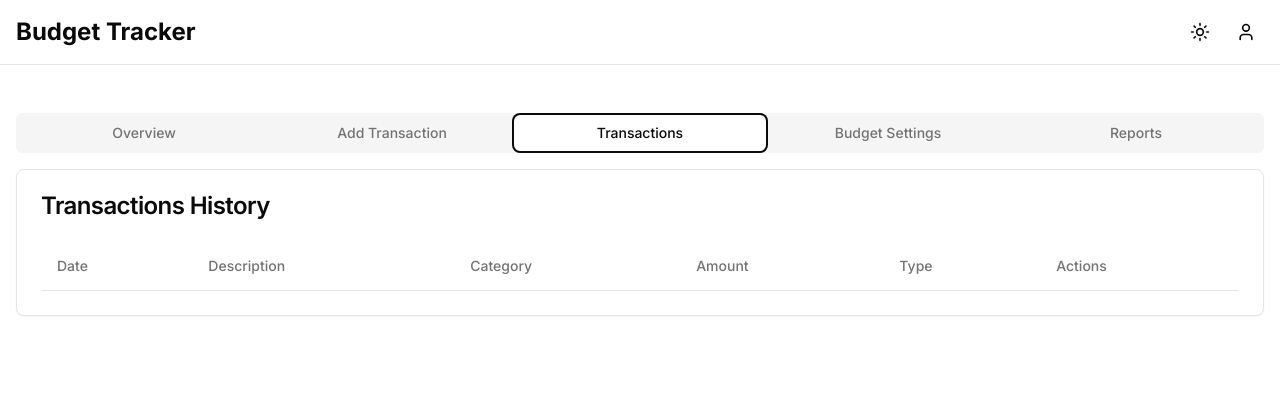
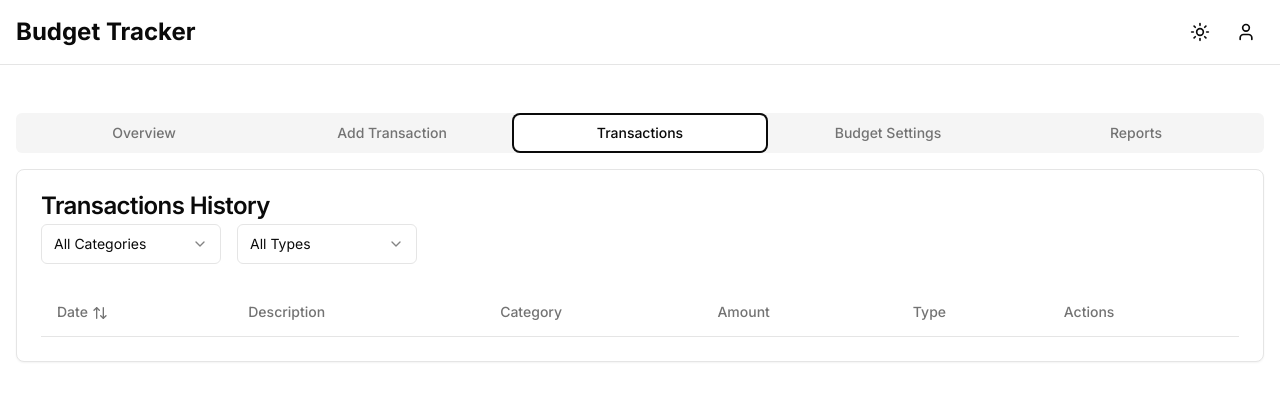
Before and after one commit to oakad96/budget-tracker, a Next.js app: page / in a window 1280 px wide. Both pictures are taken after a click on the tab "Transactions". Shown: the top 400 px of the page. Built offline with nearby package versions, Linux system fonts and the light colour scheme.

Commit message:
transacations sort and filter

```diff
--- a/components/transactions.tsx
+++ b/components/transactions.tsx
@@ -1,4 +1,4 @@
-import { useState } from "react";
+import { useState, useMemo } from "react";
 import {
   Table,
   TableBody,
@@ -13,6 +13,14 @@ import { EditTransactionDialog } from "@/components/edit-transaction-dialog";
 import { useStore } from "@/lib/store";
 import { Trash2 } from "lucide-react";
 import { Pencil } from "lucide-react";
+import {
+  Select,
+  SelectContent,
+  SelectItem,
+  SelectTrigger,
+  SelectValue,
+} from "@/components/ui/select";
+import { ArrowUpDown } from "lucide-react";
 
 interface Transaction {
   id: string;
@@ -28,6 +36,60 @@ export function Transactions() {
 
   const [editingTransaction, setEditingTransaction] =
     useState<Transaction | null>(null);
+
+  const [categoryFilter, setCategoryFilter] = useState<string>("all");
+  const [typeFilter, setTypeFilter] = useState<string>("all");
+  const [sortConfig, setSortConfig] = useState<{
+    key: keyof Transaction;
+    direction: "asc" | "desc";
+  }>({ key: "date", direction: "desc" });
+
+  const categories = useMemo(() => {
+    const uniqueCategories = new Set(state.transactions.map((t) => t.category));
+    return Array.from(uniqueCategories);
+  }, [state.transactions]);
+
+  const filteredAndSortedTransactions = useMemo(() => {
+    let filtered = [...state.transactions];
+
+    if (categoryFilter !== "all") {
+      filtered = filtered.filter((t) => t.category === categoryFilter);
+    }
+    if (typeFilter !== "all") {
+      filtered = filtered.filter((t) => t.type === typeFilter);
+    }
+
+    filtered.sort((a, b) => {
+      const aValue = a[sortConfig.key];
+      const bValue = b[sortConfig.key];
+
+      if (sortConfig.key === "date") {
+        return sortConfig.direction === "asc"
+          ? new Date(aValue).getTime() - new Date(bValue).getTime()
+          : new Date(bValue).getTime() - new Date(aValue).getTime();
+      }
+
+      if (typeof aValue === "number" && typeof bValue === "number") {
+        return sortConfig.direction === "asc"
+          ? aValue - bValue
+          : bValue - aValue;
+      }
+
+      return sortConfig.direction === "asc"
+        ? String(aValue).localeCompare(String(bValue))
+        : String(bValue).localeCompare(String(aValue));
+    });
+
+    return filtered;
+  }, [state.transactions, categoryFilter, typeFilter, sortConfig]);
+
+  const handleSort = (key: keyof Transaction) => {
+    setSortConfig((current) => ({
+      key,
+      direction:
+        current.key === key && current.direction === "asc" ? "desc" : "asc",
+    }));
+  };
 
   const handleDelete = (id: string) => {
     if (confirm("Are you sure you want to delete this transaction?")) {
@@ -54,30 +116,76 @@ export function Transactions() {
     <Card>
       <CardHeader>
         <CardTitle>Transactions History</CardTitle>
+        <div className="flex flex-col sm:flex-row gap-4 mt-4">
+          <Select value={categoryFilter} onValueChange={setCategoryFilter}>
+            <SelectTrigger className="w-[180px]">
+              <SelectValue placeholder="Filter by category" />
+            </SelectTrigger>
+            <SelectContent>
+              <SelectItem value="all">All Categories</SelectItem>
+              {categories.map((category) => (
+                <SelectItem key={category} value={category}>
+                  {category}
+                </SelectItem>
+              ))}
+            </SelectContent>
+          </Select>
+
+          <Select value={typeFilter} onValueChange={setTypeFilter}>
+            <SelectTrigger className="w-[180px]">
+              <SelectValue placeholder="Filter by type" />
+            </SelectTrigger>
+            <SelectContent>
+              <SelectItem value="all">All Types</SelectItem>
+              <SelectItem value="income">Income</SelectItem>
+              <SelectItem value="expense">Expense</SelectItem>
+            </SelectContent>
+          </Select>
+        </div>
       </CardHeader>
       <CardContent>
         <Table>
           <TableHeader>
             <TableRow>
-              <TableHead>Date</TableHead>
-              <TableHead>Description</TableHead>
+              <TableHead
+                className="hidden md:table-cell cursor-pointer"
+                onClick={() => handleSort("date")}
+              >
+                Date{" "}
+                {sortConfig.key === "date" && (
+                  <ArrowUpDown className="inline h-4 w-4" />
+                )}
+              </TableHead>
+              <TableHead className="hidden md:table-cell">
+                Description
+              </TableHead>
               <TableHead>Category</TableHead>
-              <TableHead>Amount</TableHead>
+              <TableHead
+                className="cursor-pointer"
+                onClick={() => handleSort("amount")}
+              >
+                Amount{" "}
+                {sortConfig.key === "amount" && (
+                  <ArrowUpDown className="inline h-4 w-4" />
+                )}
+              </TableHead>
               <TableHead>Type</TableHead>
               <TableHead>Actions</TableHead>
             </TableRow>
           </TableHeader>
           <TableBody>
-            {state.transactions.map((transaction) => (
+            {filteredAndSortedTransactions.map((transaction) => (
               <TableRow key={transaction.id}>
-                <TableCell>
+                <TableCell className="hidden md:table-cell">
                   {new Date(transaction.date).toLocaleDateString()}
                 </TableCell>
-                <TableCell>{transaction.description}</TableCell>
+                <TableCell className="hidden md:table-cell">
+                  {transaction.description}
+                </TableCell>
                 <TableCell>{transaction.category}</TableCell>
                 <TableCell>${transaction.amount.toFixed(2)}</TableCell>
                 <TableCell>{transaction.type}</TableCell>
-                <TableCell className="space-x-2">
+                <TableCell className="space-x-2 flex">
                   <Button
                     variant="outline"
                     size="sm"
```
